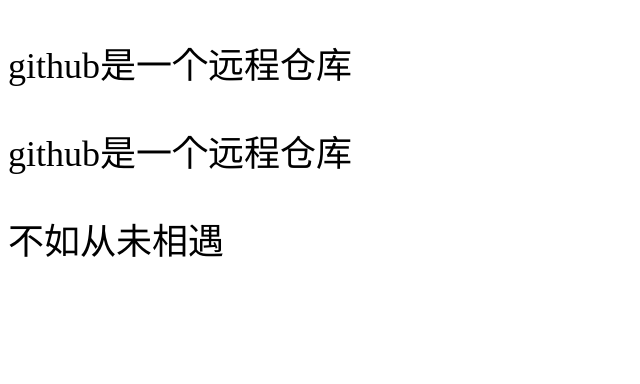
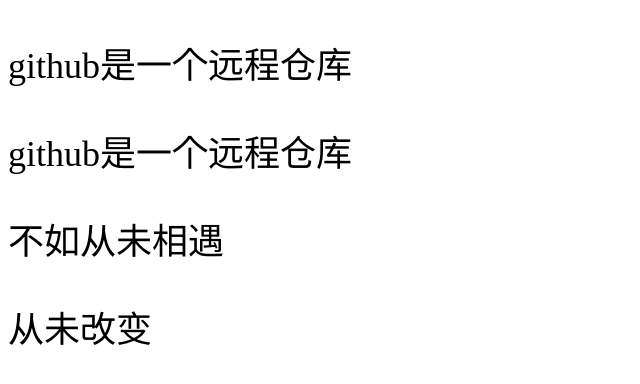
Before and after one commit to liaoYQ1115/49qi, a plain HTML site: page index.html in a window 1280 px wide. Shown: the whole page, without its empty margins (0-640 px from the left). Drawn offline with Linux system fonts and the light colour scheme.

Commit message:
Update index.html

```diff
--- a/index.html
+++ b/index.html
@@ -10,5 +10,6 @@
     <p>github是一个远程仓库</p>
     <p>github是一个远程仓库</p>
     <p>不如从未相遇</p>
+    <p>从未改变</p>
 </body>
 </html>
```
